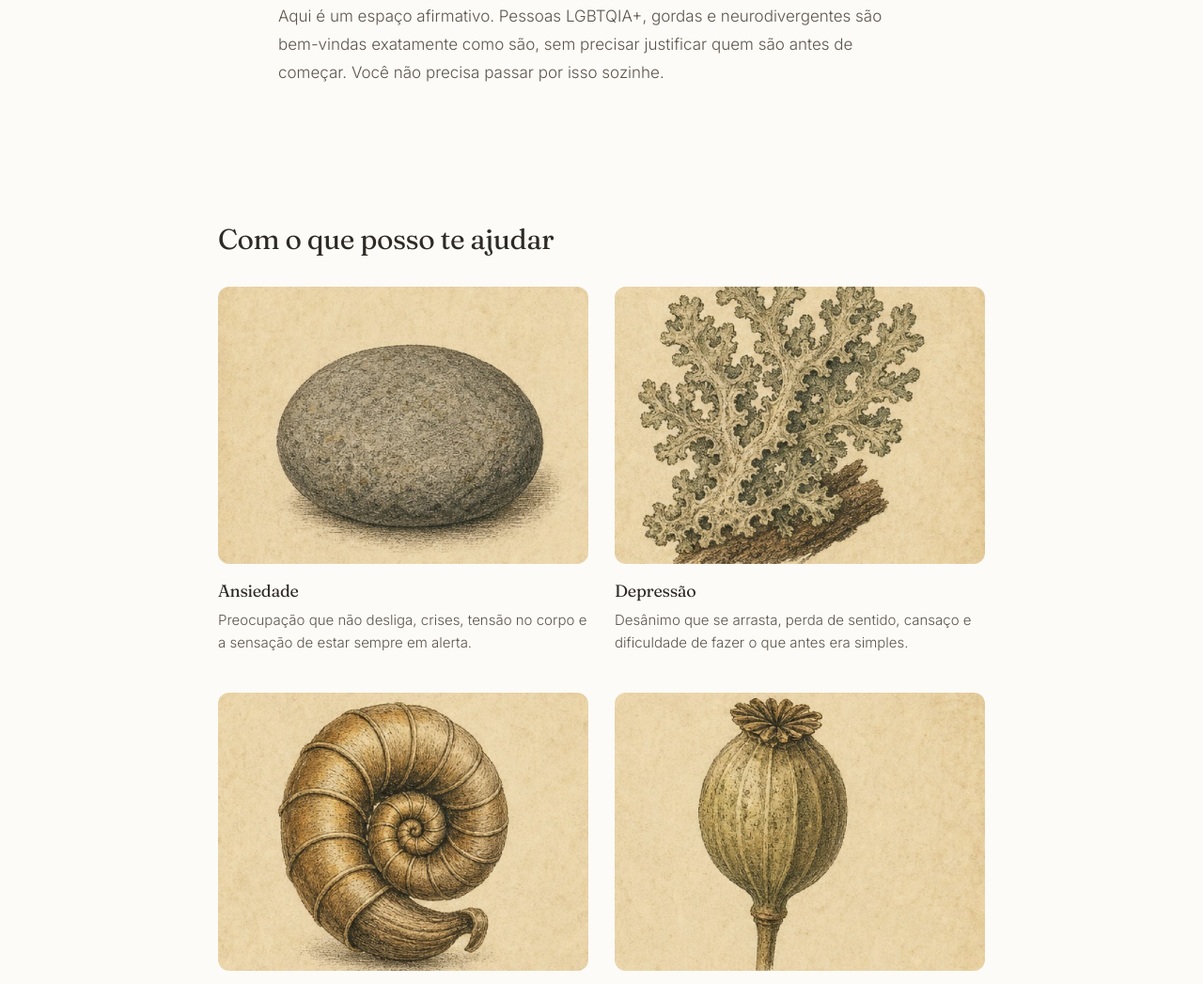
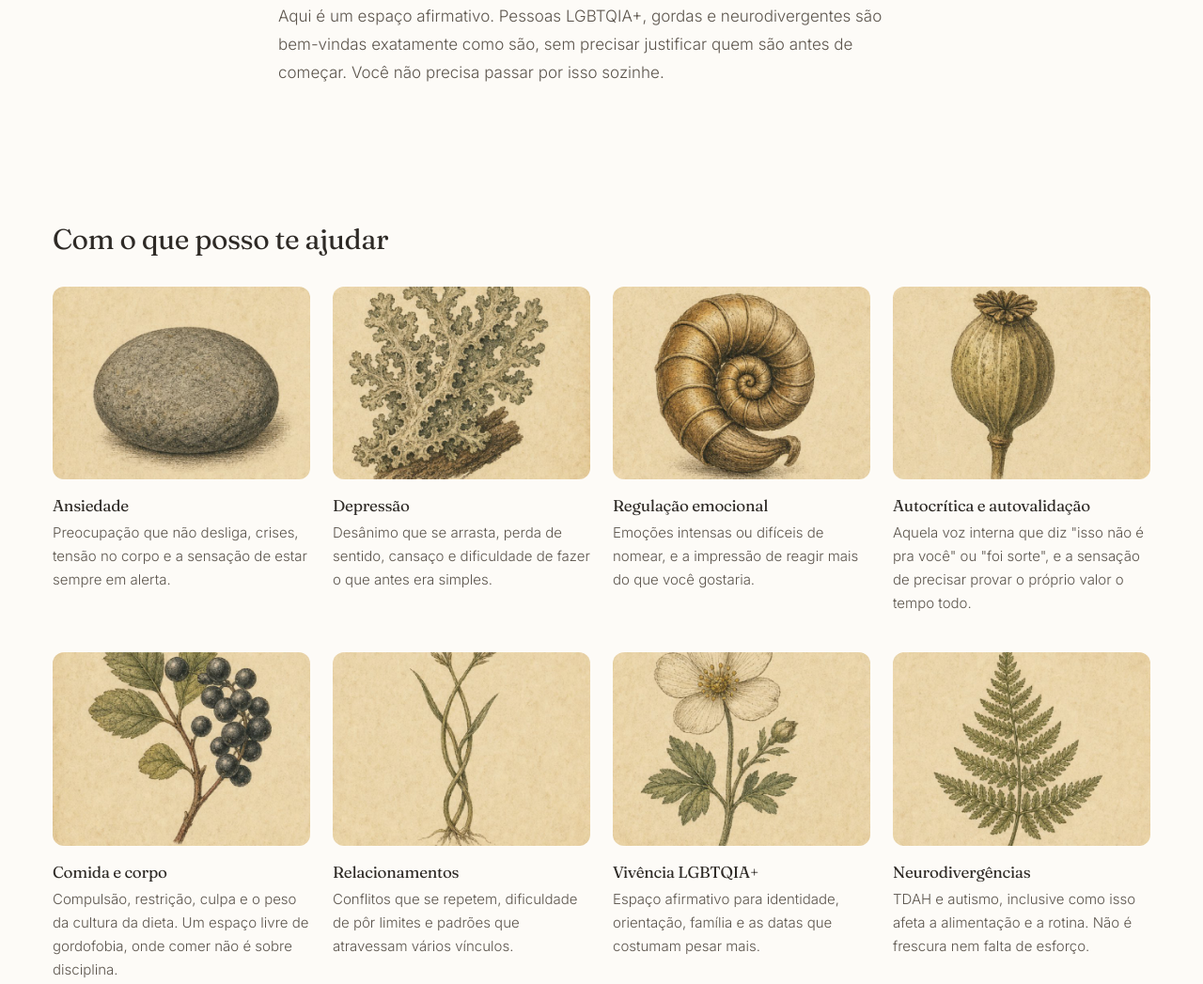
Before and after one commit to bcrfaria/bruna-page, an Astro site: page / in a window 1280 px wide. Shown: the part 1283-2330 px from the top of the page at 94% size. Built offline with nearby package versions, Linux system fonts and the light colour scheme; Astro itself is replaced by a stand-in of ours.

Commit message:
Grade de 4 colunas em container mais largo

```diff
--- a/src/pages/index.astro
+++ b/src/pages/index.astro
@@ -440,8 +440,8 @@ const jsonLd = {
          sumiria no fundo verde do botão. */
       .prosa a:not(.btn) { color: var(--verde-escuro); }
 
-      /* A grade de cartões respira melhor que a coluna de leitura. */
-      .larga { max-width: 54rem; }
+      /* A grade de 4 colunas precisa de bem mais largura que a coluna de leitura. */
+      .larga { max-width: 76rem; }
 
       /* Cards */
       .grade {
@@ -449,14 +449,21 @@ const jsonLd = {
         margin: 0;
         padding: 0;
         display: grid;
-        gap: 2.5rem 1.75rem;
-        grid-template-columns: repeat(auto-fit, minmax(16rem, 1fr));
+        gap: 2.5rem 1.5rem;
+        /* 1 col no celular, 2 no tablet, 4 no desktop. */
+        grid-template-columns: 1fr;
+      }
+      @media (min-width: 34rem) {
+        .grade { grid-template-columns: repeat(2, 1fr); }
+      }
+      @media (min-width: 62rem) {
+        .grade { grid-template-columns: repeat(4, 1fr); }
       }
 
       /* Card de post: imagem no topo, texto embaixo, sem moldura. */
       .card h3 {
-        margin: 0 0 0.5rem;
-        font-size: 1.125rem;
+        margin: 0 0 0.4375rem;
+        font-size: 1.0625rem;
       }
       .card p {
         margin: 0;
```
